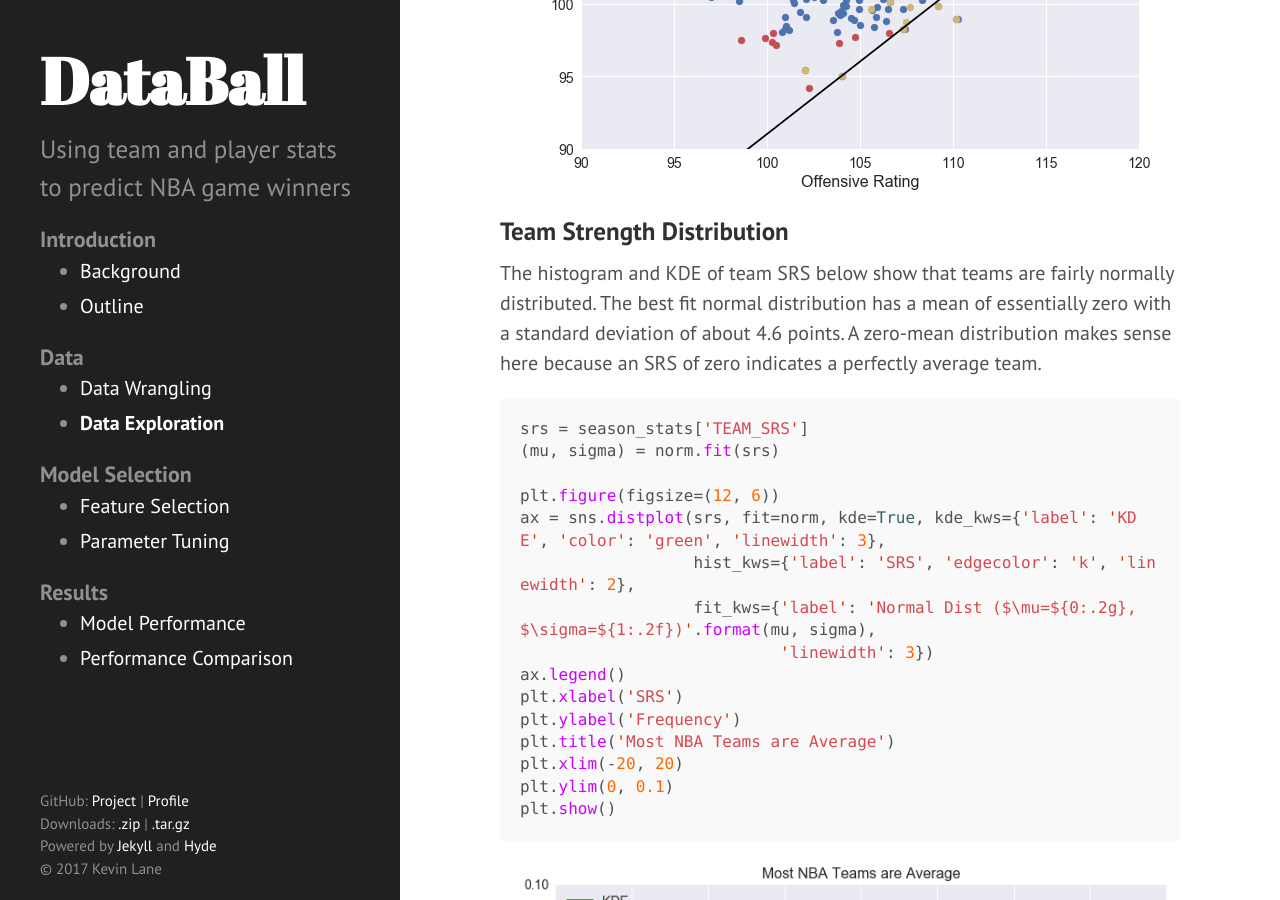
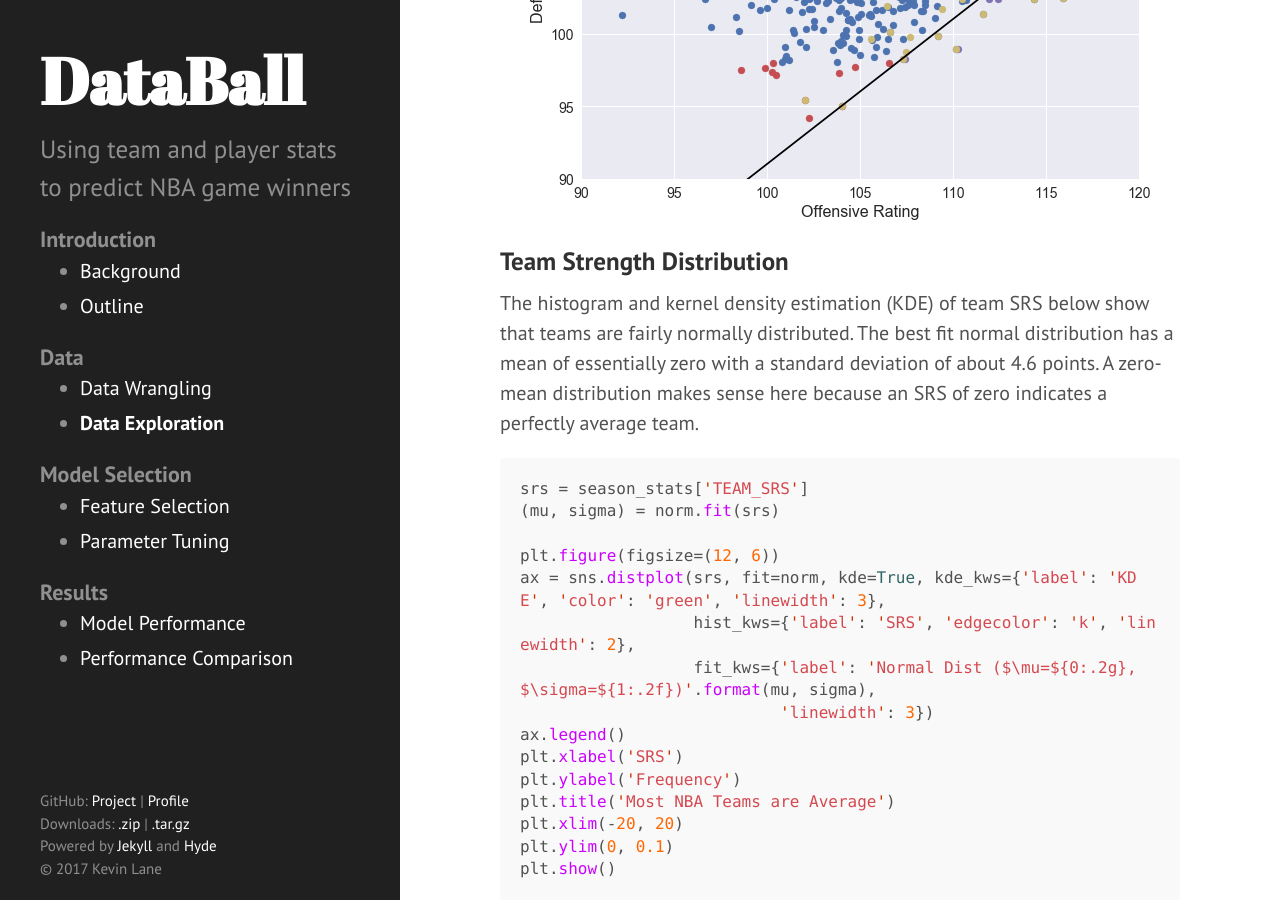
Before and after one commit to cedev935/databall-betting, a Jekyll site: the page built from docs/_pages/data-exploration.md, in a window 1280 px wide and 900 px high, scrolled down 11068 px. Built offline with Jekyll 4.4.1, drawn with Linux system fonts in a browser that asks for light colours; formulas are drawn with MathJax 3; some of the changed text lies outside the part shown.

Commit message:
Address comments on data exploration page

````diff
--- a/docs/_pages/data-exploration.md
+++ b/docs/_pages/data-exploration.md
@@ -62,7 +62,7 @@
     GROUP BY SEASON''', conn)
 ```
 
-The plot below shows home team win percentage across the league from 1990-2015. The chart along with the annotation show that the home team wins about 60% of the time historically. That rate is also remarkably consistent. It has a standard deviation of less than 2% and has stayed within about $$\pm$$4% since the 1990-91 season. FiveThirtyEight [reported](https://fivethirtyeight.com/features/a-home-playoff-game-is-a-big-advantage-unless-you-play-hockey/) a similar percentage when analyzing home court/field/ice advantages of the four major American sports. They calculated that the home team in the NBA has won 59.9% of regular season games since the 2000 season. They also estimated that playing at home provides the biggest advantage in the NBA, where home teams win nearly 10% more games than expected had all games been played at neutral sites. Contrast that with MLB, where home teams win only 4% more games than expected. It is interesting to note that regardless of the sport, FiveThirtyEight's models expect the "home" team to win about 50% of the time on neutral sites, which makes sense when averaged across all teams and multiple seasons.
+The plot below shows the win percentage for all home teams across the league from 1990-2015. The chart along with the annotation show that the home team wins about 60% of the time historically. That rate is also remarkably consistent. It has a standard deviation of less than 2% and has stayed within about $$\pm$$4% since the 1990-91 season. FiveThirtyEight [reported](https://fivethirtyeight.com/features/a-home-playoff-game-is-a-big-advantage-unless-you-play-hockey/) a similar percentage when analyzing home court/field/ice advantages of the four major American sports. They calculated that the home team in the NBA has won 59.9% of regular season games since the 2000 season. They also estimated that playing at home provides the biggest advantage in the NBA, where home teams win nearly 10% more games than expected had all games been played at neutral sites. Contrast that with MLB, where home teams win only 4% more games than expected. It is interesting to note that regardless of the sport, FiveThirtyEight's models expect the "home" team to win about 50% of the time on neutral sites, which makes sense when averaged across all teams and multiple seasons.
 
 
 ```python
@@ -1053,7 +1053,7 @@
 
 ## Team Strength Distribution
 
-The histogram and KDE of team SRS below show that teams are fairly normally distributed. The best fit normal distribution has a mean of essentially zero with a standard deviation of about 4.6 points. A zero-mean distribution makes sense here because an SRS of zero indicates a perfectly average team.
+The histogram and kernel density estimation (KDE) of team SRS below show that teams are fairly normally distributed. The best fit normal distribution has a mean of essentially zero with a standard deviation of about 4.6 points. A zero-mean distribution makes sense here because an SRS of zero indicates a perfectly average team.
 
 
 ```python
````
